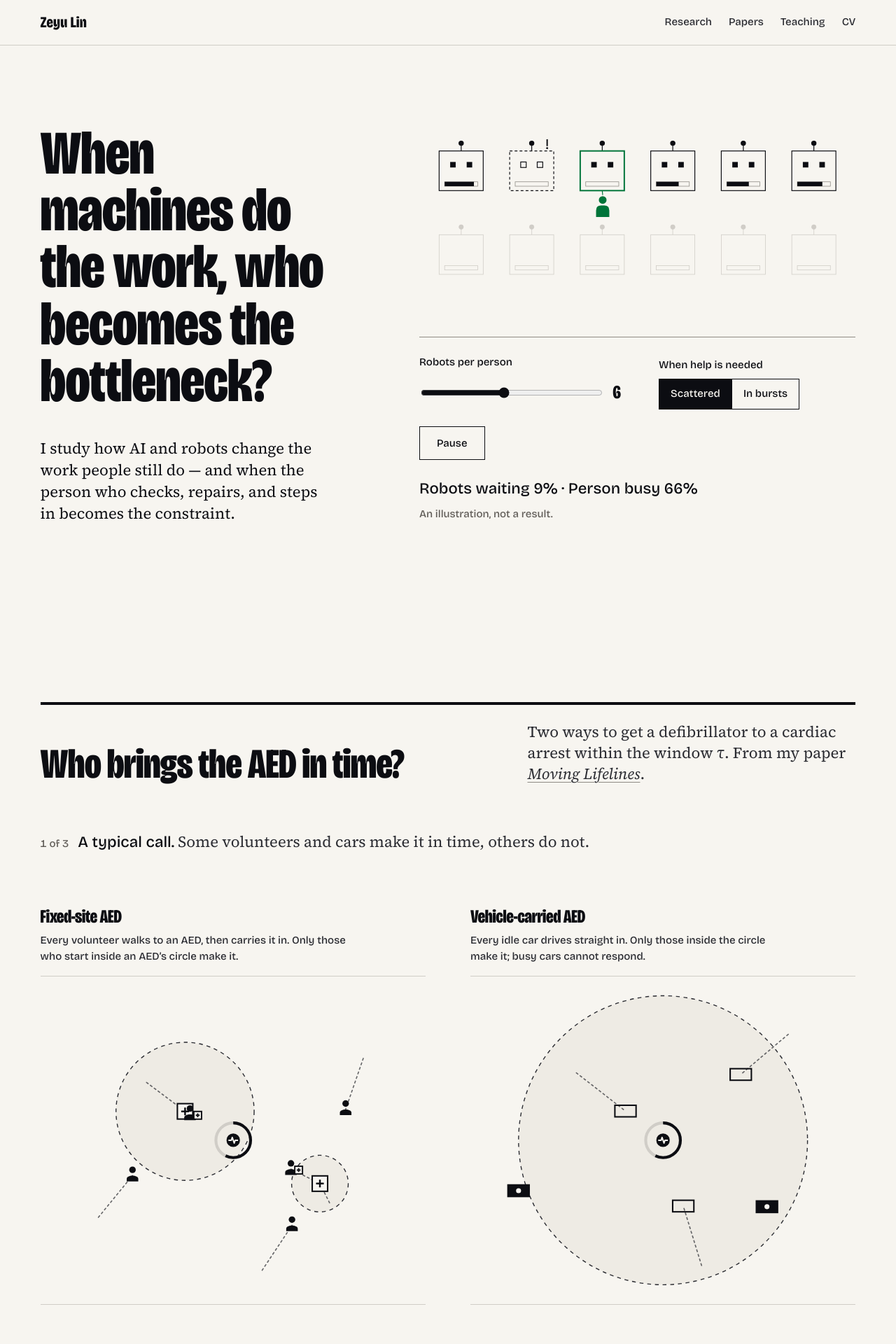
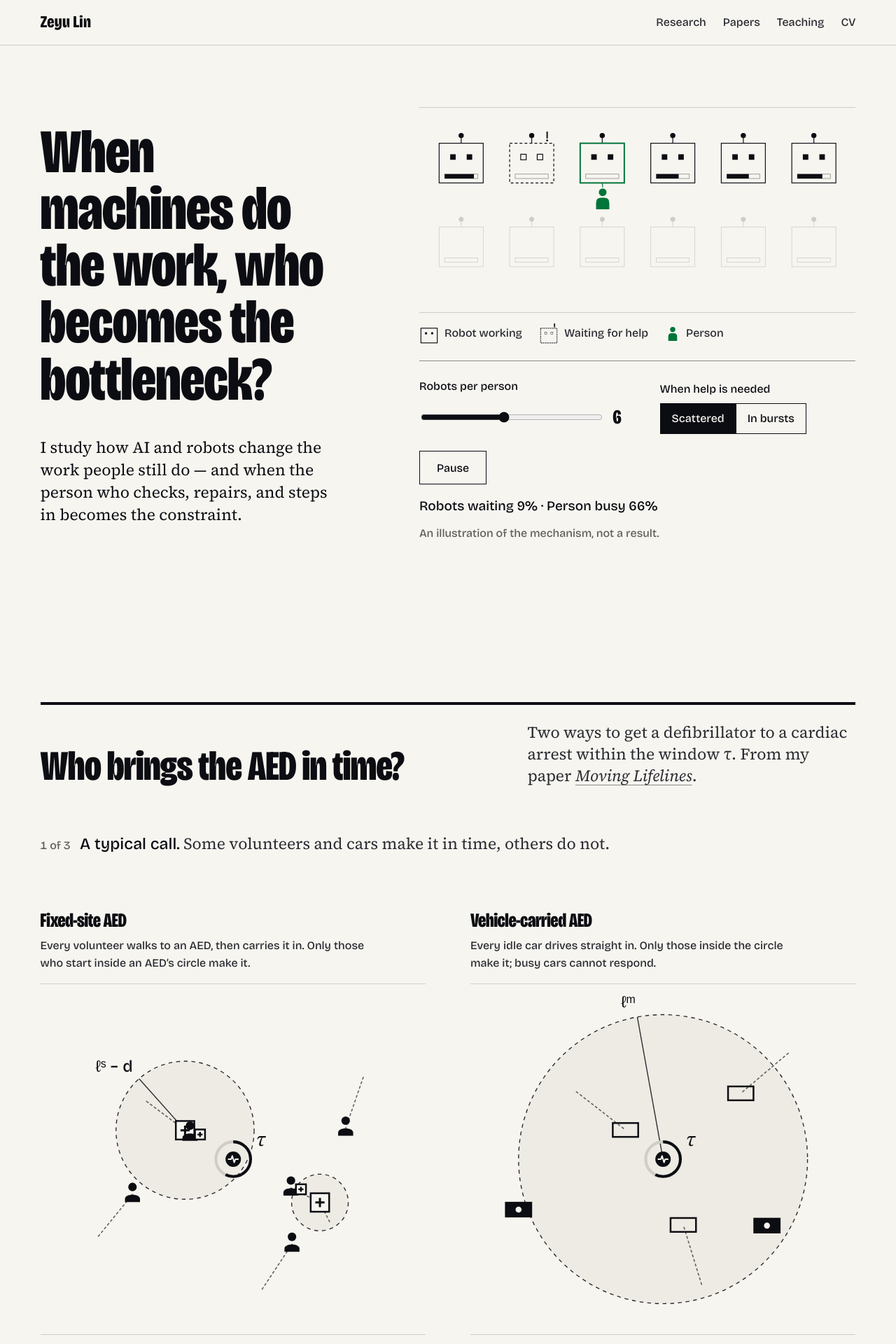
Before and after one commit to LIMYOYO/LIMYOYO.github.io, a Jekyll site: the page built from _pages/about.md, in a window 1280 px wide. Shown: the top 1920 px of the page at 70% size. Built offline with Jekyll 4.4.1, drawn with Linux system fonts in a browser that asks for light colours; some of the changed text lies outside the part shown.

Commit message:
Larger, unified type; one-line research focus; matching layout for both illustrations; reach labels on the AED maps
Co-Authored-By: Claude Opus 5.5 <noreply@anthropic.com>

```diff
--- a/_includes/hero.html
+++ b/_includes/hero.html
@@ -5,7 +5,12 @@
   </div>
   <figure class="hero__figure" data-sim>
     {% include hero-snapshot.svg %}
-    <div class="sim__controls" hidden>
+    <ul class="legend" aria-label="Map key">
+      <li><svg class="legend__robot" viewBox="0 0 96 96" aria-hidden="true"><g class="robot is-working"><rect class="robot__body" x="8" y="20" width="80" height="72"/><rect class="robot__eye" x="28" y="40" width="10" height="10"/><rect class="robot__eye" x="58" y="40" width="10" height="10"/></g></svg>Robot working</li>
+      <li><svg class="legend__robot" viewBox="0 0 96 96" aria-hidden="true"><g class="robot is-waiting"><rect class="robot__body" x="8" y="20" width="80" height="72"/><rect class="robot__eye" x="28" y="40" width="10" height="10"/><rect class="robot__eye" x="58" y="40" width="10" height="10"/><g class="robot__alert"><line x1="76" y1="0" x2="76" y2="10"/><circle cx="76" cy="15" r="1.8"/></g></g></svg>Waiting for help</li>
+      <li><svg viewBox="-14 -40 28 42" aria-hidden="true"><g class="person"><circle class="person__head" cx="0" cy="-31" r="7"/><path class="person__body" d="M-12 0 V-12 Q-12 -21 -3 -21 H3 Q12 -21 12 -12 V0 Z"/></g></svg>Person</li>
+    </ul>
+    <div class="figure-bar sim__controls" hidden>
       <div class="sim__control">
         <label for="robots">Robots per person</label>
         <div class="sim__range">
@@ -27,7 +32,7 @@
     </div>
     <p class="sim__readout" data-readout aria-live="off" hidden></p>
     <p class="sr-only" aria-live="polite" data-announce></p>
-    <figcaption>An illustration, not a result.</figcaption>
+    <figcaption class="figure-note">An illustration of the mechanism, not a result.</figcaption>
   </figure>
 </div>
 <script type="module" src="/assets/js/bottleneck.js"></script>
--- a/_includes/lifelines.html
+++ b/_includes/lifelines.html
@@ -17,8 +17,7 @@
         <p class="aed__outcome" data-aed-outcome="mobile" aria-live="off"></p>
       </figure>
     </div>
-    <div class="aed__foot">
-      <ul class="aed__legend" aria-label="Map key">
+    <ul class="legend" aria-label="Map key">
         <li><svg viewBox="-12 -12 24 24" aria-hidden="true"><g class="aed__volunteer"><circle cy="-6" r="3.4"/><path d="M-6 6V3.5C-6-1 6-1 6 3.5V6Z"/></g></svg>Volunteer</li>
         <li><svg viewBox="-12 -12 24 24" aria-hidden="true"><g class="aed__aed"><rect x="-8" y="-8" width="16" height="16"/><path d="M-4 0H4M0-4V4"/></g></svg>AED</li>
         <li><svg viewBox="-14 -10 28 20" aria-hidden="true"><g class="aed__car is-available"><rect x="-11" y="-6" width="22" height="12"/></g></svg>Idle car</li>
@@ -26,12 +25,11 @@
         <li><svg viewBox="-12 -12 24 24" aria-hidden="true"><g class="aed__walker is-arrived"><circle cy="-6" r="3.4"/><path d="M-6 6V3.5C-6-1 6-1 6 3.5V6Z"/></g></svg>Arrived in time</li>
         <li><svg viewBox="-12 -12 24 24" aria-hidden="true"><g class="aed__walker is-failed"><circle cy="-6" r="3.4"/><path d="M-6 6V3.5C-6-1 6-1 6 3.5V6Z"/></g></svg>Ran out of time</li>
       </ul>
-      <div class="aed__controls" data-aed-controls hidden>
+    <div class="figure-bar aed__controls" data-aed-controls hidden>
         <button type="button" class="btn" data-aed-toggle>Pause</button>
         <button type="button" class="btn" data-aed-next>Next scene</button>
-      </div>
     </div>
-    <p class="aed__note">An illustration of the mechanism, not a result.</p>
+    <p class="figure-note">An illustration of the mechanism, not a result.</p>
     <p class="sr-only" aria-live="polite" data-aed-announce></p>
   </div>
 </section>
--- a/assets/css/site.css
+++ b/assets/css/site.css
@@ -13,10 +13,10 @@
   --text-display: clamp(3rem, 2rem + 4.4vw, 5.75rem);
   --text-display-s: clamp(2.25rem, 1.6rem + 2.6vw, 3.75rem);
   --text-section: clamp(2.5rem, 1.9rem + 2.5vw, 3.75rem);
-  --text-title: clamp(1.375rem, 1.2rem + 0.6vw, 1.75rem);
-  --text-lead: clamp(1.1875rem, 1.1rem + 0.35vw, 1.4375rem);
-  --text-md: 1.125rem;
-  --text-sm: 0.9375rem;
+  --text-title: clamp(1.5rem, 1.3rem + 0.6vw, 1.875rem);
+  --text-lead: clamp(1.25rem, 1.15rem + 0.35vw, 1.5rem);
+  --text-md: 1.1875rem;
+  --text-sm: 1rem;
 
   --space-3xs: 2px; --space-2xs: 4px; --space-xs: 8px; --space-sm: 12px; --space-md: 16px;
   --space-lg: 24px; --space-xl: 40px; --space-2xl: 64px; --space-3xl: 96px; --space-4xl: 144px;
@@ -63,7 +63,7 @@ strong, b { font-family: var(--font-display); font-weight: 500; font-variation-s
 p + p { margin-top: 1em; }
 
 small, figcaption, th, nav, label, legend, .btn, .tag, .meta {
-  font-family: var(--font-display); font-weight: 500; font-variation-settings: "opsz" 12;
+  font-family: var(--font-display); font-weight: 500; font-variation-settings: "opsz" 16;
   font-variant-numeric: lining-nums tabular-nums;
 }
 
@@ -80,7 +80,7 @@ a:hover { text-decoration-color: var(--color-accent); }
 /* Masthead */
 .masthead { border-bottom: var(--rule-hair) solid var(--color-rule); }
 .masthead .container { display: flex; align-items: center; justify-content: space-between; gap: var(--space-lg); min-height: 64px; flex-wrap: wrap; }
-.masthead__name { font-family: var(--font-display); font-weight: 800; font-variation-settings: "wdth" 75, "opsz" 24; font-size: 1.375rem; color: var(--color-ink); text-decoration: none; letter-spacing: -0.01em; }
+.masthead__name { font-family: var(--font-display); font-weight: 800; font-variation-settings: "wdth" 75, "opsz" 24; font-size: 1.5rem; color: var(--color-ink); text-decoration: none; letter-spacing: -0.01em; }
 .masthead nav ul { display: flex; gap: var(--space-lg); list-style: none; margin: 0; padding: 0; font-size: var(--text-sm); }
 .masthead nav a { text-decoration-color: transparent; padding-block: var(--space-sm); display: inline-block; }
 .masthead nav a:hover, .masthead nav a[aria-current="page"] { text-decoration-color: var(--color-accent); }
@@ -102,8 +102,8 @@ a:hover { text-decoration-color: var(--color-accent); }
 .row { display: grid; grid-template-columns: minmax(0, 6fr) minmax(0, 2fr) minmax(0, 3.5fr) 9ch 4ch; gap: var(--gap-columns); align-items: baseline; padding-block: var(--space-lg); text-decoration: none; color: inherit; }
 a.row:hover .row__title, a.row__title:hover { text-decoration: underline; text-decoration-color: var(--color-accent); text-decoration-thickness: 2px; text-underline-offset: 0.15em; }
 .row__title { font-family: var(--font-display); font-weight: 800; font-variation-settings: "wdth" 75, "opsz" 48; font-size: var(--text-title); line-height: 1.1; color: var(--color-ink); letter-spacing: -0.005em; text-decoration: none; }
-.row__area { font-family: var(--font-display); font-weight: 500; font-variation-settings: "opsz" 12; font-size: var(--text-sm); color: var(--color-muted); }
-.row__out { font-family: var(--font-display); font-weight: 500; font-variation-settings: "opsz" 12; font-size: var(--text-sm); }
+.row__area { font-family: var(--font-display); font-weight: 500; font-variation-settings: "opsz" 16; font-size: var(--text-sm); color: var(--color-muted); }
+.row__out { font-family: var(--font-display); font-weight: 500; font-variation-settings: "opsz" 16; font-size: var(--text-sm); }
 .row__meta { font-size: var(--text-sm); color: var(--color-ink-2); }
 .row__meta strong { color: var(--color-ink); }
 .row__year { font-size: var(--text-sm); color: var(--color-muted); text-align: right; }
@@ -133,7 +133,7 @@ input:disabled, button:disabled { opacity: 0.45; cursor: not-allowed; }
 .prose p + p { margin-top: 1em; }
 .prose h2 { font-size: var(--text-title); margin: var(--space-xl) 0 var(--space-sm); }
 .cite { margin-top: var(--space-2xl); padding-top: var(--space-lg); border-top: var(--rule-hair) solid var(--color-rule); font-size: var(--text-sm); }
-.cite p { font-family: var(--font-body); font-size: 1rem; color: var(--color-ink-2); }
+.cite p { font-family: var(--font-body); font-size: 1.0625rem; color: var(--color-ink-2); }
 @media (max-width: 60rem) { .article > * { grid-column: 1 / -1; } }
 
 /* Footer */
@@ -159,7 +159,7 @@ input:disabled, button:disabled { opacity: 0.45; cursor: not-allowed; }
 
 /* News rows */
 .news__item { display: grid; grid-template-columns: minmax(8ch, 2fr) minmax(0, 10fr); gap: var(--gap-columns); padding-block: var(--space-lg); align-items: baseline; }
-.news__date { font-family: var(--font-display); font-weight: 500; font-variation-settings: "opsz" 12; font-size: var(--text-sm); color: var(--color-muted); font-variant-numeric: lining-nums tabular-nums; }
+.news__date { font-family: var(--font-display); font-weight: 500; font-variation-settings: "opsz" 16; font-size: var(--text-sm); color: var(--color-muted); font-variant-numeric: lining-nums tabular-nums; }
 .news__text { max-width: 72ch; }
 @media (max-width: 48rem) { .news__item { grid-template-columns: 1fr; gap: var(--space-2xs); } }
 
@@ -169,7 +169,7 @@ input:disabled, button:disabled { opacity: 0.45; cursor: not-allowed; }
 .about__photo { grid-column: 1 / span 4; width: 100%; aspect-ratio: 1; object-fit: cover; outline: 1px solid color-mix(in oklab, var(--color-ink) 8%, transparent); outline-offset: -1px; }
 .about__text { grid-column: 6 / -1; }
 .about__text h2 { margin-bottom: var(--space-lg); }
-.contact { list-style: none; margin: var(--space-xl) 0 0; padding: 0; display: flex; flex-wrap: wrap; gap: var(--space-xs) var(--space-lg); font-family: var(--font-display); font-weight: 500; font-variation-settings: "opsz" 12; font-size: var(--text-sm); }
+.contact { list-style: none; margin: var(--space-xl) 0 0; padding: 0; display: flex; flex-wrap: wrap; gap: var(--space-xs) var(--space-lg); font-family: var(--font-display); font-weight: 500; font-variation-settings: "opsz" 16; font-size: var(--text-sm); }
 @media (max-width: 60rem) { .about__photo { grid-column: 1 / span 6; } .about__text { grid-column: 1 / -1; } }
 
 /* Hero */
@@ -196,7 +196,7 @@ input:disabled, button:disabled { opacity: 0.45; cursor: not-allowed; }
 .sim__link { stroke: var(--color-accent); stroke-width: 1.5; }
 .sim__play { display: flex; gap: var(--space-sm); align-self: end; }
 .sr-only { position: absolute; width: 1px; height: 1px; padding: 0; margin: -1px; overflow: hidden; clip: rect(0 0 0 0); white-space: nowrap; border: 0; }
-.sim__controls { display: flex; flex-wrap: wrap; align-items: end; gap: var(--space-lg) var(--space-xl); margin-top: var(--space-xl); padding-top: var(--space-lg); border-top: var(--rule-hair) solid var(--color-rule-2); }
+.figure-bar { display: flex; flex-wrap: wrap; align-items: end; gap: var(--space-lg) var(--space-xl); margin-top: var(--space-lg); padding-top: var(--space-lg); border-top: var(--rule-hair) solid var(--color-rule-2); }
 .sim__control { border: 0; margin: 0; padding: 0; min-width: 0; }
 .sim__control > label, .sim__control > legend { display: block; font-size: var(--text-sm); color: var(--color-ink); padding: 0; margin-bottom: var(--space-xs); }
 .sim__range { display: flex; align-items: center; gap: var(--space-sm); }
@@ -208,8 +208,7 @@ input:disabled, button:disabled { opacity: 0.45; cursor: not-allowed; }
 .sim__choices input { position: absolute; opacity: 0; inset: 0; margin: 0; cursor: pointer; }
 .sim__choices label:has(input:checked) { background: var(--color-ink); color: var(--color-paper); }
 .sim__choices label:has(input:focus-visible) { outline: 2px solid var(--color-focus); outline-offset: 2px; }
-.sim__readout { margin-top: var(--space-lg); font-family: var(--font-display); font-weight: 500; font-variation-settings: "opsz" 12; font-size: var(--text-lead); color: var(--color-ink); font-variant-numeric: lining-nums tabular-nums; }
-.hero__figure figcaption { margin-top: var(--space-xs); font-size: var(--text-sm); color: var(--color-muted); }
+.sim__readout { margin-top: var(--space-md); font-family: var(--font-display); font-weight: 500; font-variation-settings: "opsz" 16; font-size: var(--text-md); color: var(--color-ink); font-variant-numeric: lining-nums tabular-nums; }
 @media (max-width: 60rem) {
   .hero__grid { grid-template-columns: 1fr; gap: var(--space-xl); min-height: 0; }
   .hero__text h1 { max-width: 14ch; }
@@ -224,19 +223,13 @@ input:disabled, button:disabled { opacity: 0.45; cursor: not-allowed; }
 /* Moving Lifelines illustration */
 .aed__scene { margin: 0 0 var(--space-xl); font-size: var(--text-lead); color: var(--color-ink-2); max-width: 70ch; min-height: 3.2em; }
 .aed__scene strong { color: var(--color-ink); }
-.aed__step { font-family: var(--font-display); font-weight: 500; font-variation-settings: "opsz" 12; font-size: var(--text-sm); color: var(--color-muted); margin-right: var(--space-xs); font-variant-numeric: lining-nums tabular-nums; }
+.aed__step { font-family: var(--font-display); font-weight: 500; font-variation-settings: "opsz" 16; font-size: var(--text-sm); color: var(--color-muted); margin-right: var(--space-xs); font-variant-numeric: lining-nums tabular-nums; }
 .aed__panels { display: grid; grid-template-columns: 1fr 1fr; gap: var(--space-2xl); }
 .aed__panel { margin: 0; }
 .aed__panel figcaption h3 { margin-bottom: var(--space-xs); }
 .aed__panel figcaption p { font-size: var(--text-sm); color: var(--color-ink-2); max-width: 46ch; min-height: 3em; }
 .aed__map { width: 100%; height: auto; margin-top: var(--space-md); border-top: var(--rule-hair) solid var(--color-rule); border-bottom: var(--rule-hair) solid var(--color-rule); }
-.aed__outcome { margin-top: var(--space-sm); font-family: var(--font-display); font-weight: 500; font-variation-settings: "opsz" 12; font-size: var(--text-sm); color: var(--color-ink); min-height: 1.6em; }
-.aed__foot { display: flex; flex-wrap: wrap; justify-content: space-between; align-items: center; gap: var(--space-lg); margin-top: var(--space-xl); padding-top: var(--space-lg); border-top: var(--rule-hair) solid var(--color-rule-2); }
-.aed__legend { list-style: none; margin: 0; padding: 0; display: flex; flex-wrap: wrap; gap: var(--space-xs) var(--space-lg); font-family: var(--font-display); font-weight: 500; font-variation-settings: "opsz" 12; font-size: var(--text-sm); color: var(--color-ink-2); }
-.aed__legend li { display: inline-flex; align-items: center; gap: var(--space-xs); }
-.aed__legend svg { width: 22px; height: 22px; display: inline-block; overflow: visible; }
-.aed__controls { display: flex; gap: var(--space-sm); }
-.aed__note { margin-top: var(--space-sm); font-size: var(--text-sm); color: var(--color-muted); }
+.aed__outcome { margin-top: var(--space-md); font-family: var(--font-display); font-weight: 500; font-variation-settings: "opsz" 16; font-size: var(--text-md); line-height: 1.35; color: var(--color-ink); min-height: 2.7em; }
 @media (max-width: 60rem) { .aed__panels { grid-template-columns: 1fr; gap: var(--space-xl); } }
 
 .aed__reach { fill: var(--color-paper-2); stroke: var(--color-ink-2); stroke-width: 1; stroke-dasharray: 4 4; }
@@ -261,8 +254,8 @@ input:disabled, button:disabled { opacity: 0.45; cursor: not-allowed; }
 .is-failed.aed__walker { color: var(--color-miss); }
 .aed__car.is-responding.is-arrived rect { fill: var(--color-accent); stroke: var(--color-accent); }
 .aed__car.is-responding.is-failed rect { fill: var(--color-miss); stroke: var(--color-miss); }
-.aed__legend .is-arrived circle, .aed__legend .is-arrived path { fill: var(--color-accent); }
-.aed__legend .is-failed circle, .aed__legend .is-failed path { fill: var(--color-miss); }
+.legend .is-arrived circle, .legend .is-arrived path { fill: var(--color-accent); }
+.legend .is-failed circle, .legend .is-failed path { fill: var(--color-miss); }
 .aed__heart { fill: var(--color-ink); }
 .aed__pulse { fill: none; stroke: var(--color-paper); stroke-width: 1.4; stroke-linejoin: round; }
 .aed__clock-track { fill: none; stroke: var(--color-rule); stroke-width: 3; }
@@ -271,3 +264,16 @@ input:disabled, button:disabled { opacity: 0.45; cursor: not-allowed; }
 .aed__patient.is-in-time .aed__clock { stroke: var(--color-accent); }
 .aed__patient.is-missed .aed__heart { fill: var(--color-miss); }
 .aed__patient.is-missed .aed__clock { stroke: var(--color-miss); }
+
+/* Shared figure parts: both homepage illustrations */
+.hero__figure svg.sim, .aed__map { border-top: var(--rule-hair) solid var(--color-rule); border-bottom: var(--rule-hair) solid var(--color-rule); padding-block: var(--space-md); }
+.legend { list-style: none; margin: var(--space-md) 0 0; padding: 0; display: flex; flex-wrap: wrap; gap: var(--space-xs) var(--space-lg); font-family: var(--font-display); font-weight: 500; font-variation-settings: "opsz" 16; font-size: var(--text-sm); color: var(--color-ink-2); }
+.legend li { display: inline-flex; align-items: center; gap: var(--space-xs); }
+.legend svg { width: 22px; height: 22px; display: inline-block; overflow: visible; }
+.legend .legend__robot { width: 28px; height: 28px; }
+.legend__robot .robot__body { stroke-width: 4; }
+.legend__robot .robot__alert { stroke-width: 6; }
+.figure-note { margin-top: var(--space-sm); font-family: var(--font-display); font-weight: 500; font-variation-settings: "opsz" 16; font-size: var(--text-sm); color: var(--color-muted); }
+.aed__radius { stroke: var(--color-ink-2); stroke-width: 1; }
+.aed__label, .aed__tau { font-family: var(--font-display); font-weight: 500; font-variation-settings: "opsz" 16; font-size: 17px; fill: var(--color-ink); }
+.aed__tau { font-family: var(--font-body); font-style: italic; font-size: 19px; }
```
Also changed, not shown: _pages/about.md (+1 -1 lines), assets/js/aed-figures.mjs (+20 -5 lines), tests/aed-figures.test.mjs (+10 -0 lines), tests/site.test.mjs (+30 -1 lines), _includes/aed-mobile.svg, _includes/aed-static.svg.
